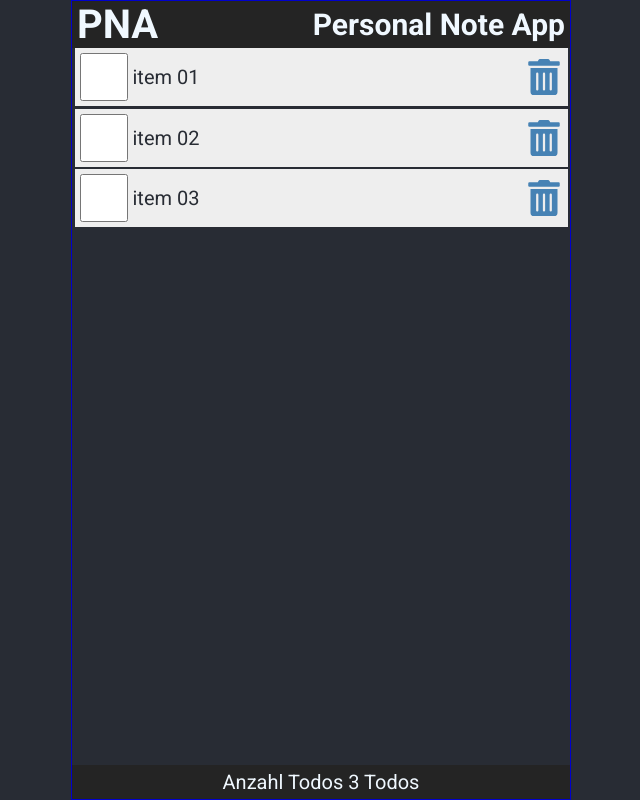
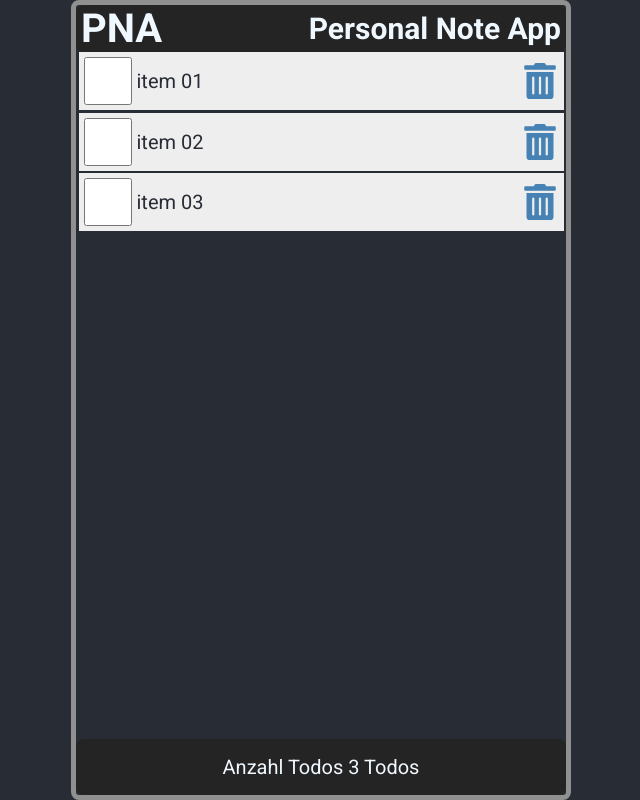
Before and after one commit to MehmetC80/my-todo-react, a React (Create React App) app: page / in a window 1280 px wide. Shown: the whole page, without its empty margins (319-959 px from the left). Built offline with nearby package versions, Linux system fonts and the light colour scheme.

Commit message:
fix item line-through

```diff
--- a/src/components/LineItem.js
+++ b/src/components/LineItem.js
@@ -8,7 +8,12 @@ export const LineItem = ({ item, handleCheck, handleDelete }) => {
         checked={item.checked}
         onChange={() => handleCheck(item.id)}
       />
-      <label onDoubleClick={() => handleCheck(item.id)}>{item.item}</label>
+      <label
+        onDoubleClick={() => handleCheck(item.id)}
+        style={item.checked ? { textDecoration: 'line-through' } : null}
+      >
+        {item.item}
+      </label>
       <FaTrashAlt
         role='button'
         tabIndex='0'
--- a/src/index.css
+++ b/src/index.css
@@ -30,8 +30,9 @@ body {
   height: 100vh;
   width: 100%;
   max-width: 500px;
-  border: 1px solid mediumblue;
+  border: 5px solid rgb(144, 144, 144);
   margin: auto;
+  border-radius: 0.8rem;
 }
 
 .header {
@@ -42,10 +43,12 @@ body {
   display: flex;
   justify-content: space-between;
   align-items: center;
+  border-radius: 0.8rem;
 }
 
 .main {
   width: 100%;
+
   display: flex;
   flex-direction: column;
   flex-grow: 1;
@@ -56,11 +59,13 @@ body {
 
 .footer {
   width: 100%;
+  min-height: 7vh;
   padding: 0.25em;
   background-color: rgb(36, 36, 36);
   color: aliceblue;
   display: grid;
   place-content: center;
+  border-radius: 0.8rem;
 }
 
 ul {
```
Also changed, not shown: src/index.js (+19 -8 lines).
